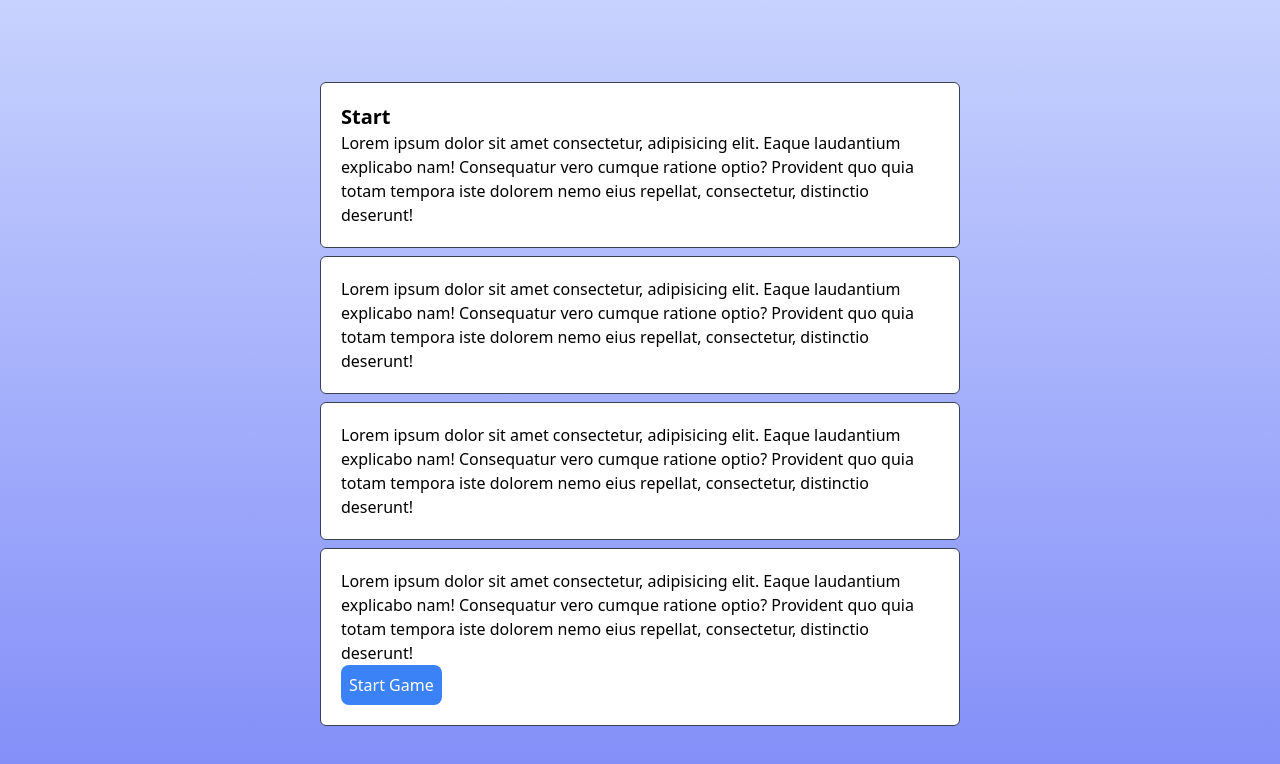
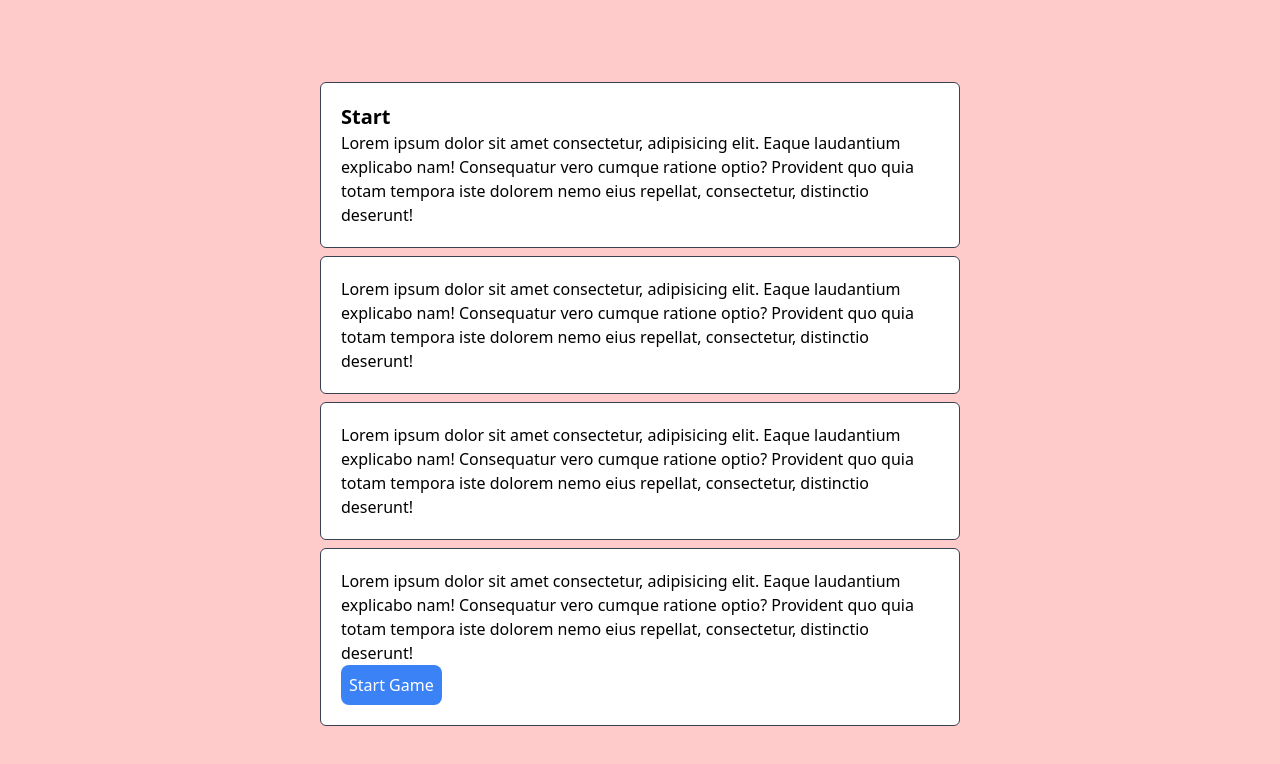
Before and after one commit to josbra-attensi/scrolling-demo, a SvelteKit app: page / in a window 1280 px wide. Shown: the top 764 px of the page. Built offline with nearby package versions, Linux system fonts and the light colour scheme.

Commit message:
chore: show step backgroudns

```diff
--- a/src/routes/+page.svelte
+++ b/src/routes/+page.svelte
@@ -3,7 +3,7 @@
 	import { fly } from 'svelte/transition';
 
 	let scrollingContainer = $state<HTMLDivElement | undefined>();
-	let showStepBackgrounds = $state(false);
+	let showStepBackgrounds = $state(true);
 	let showToast = $state(false);
 	let gameStarted = $state(false);
 
```
